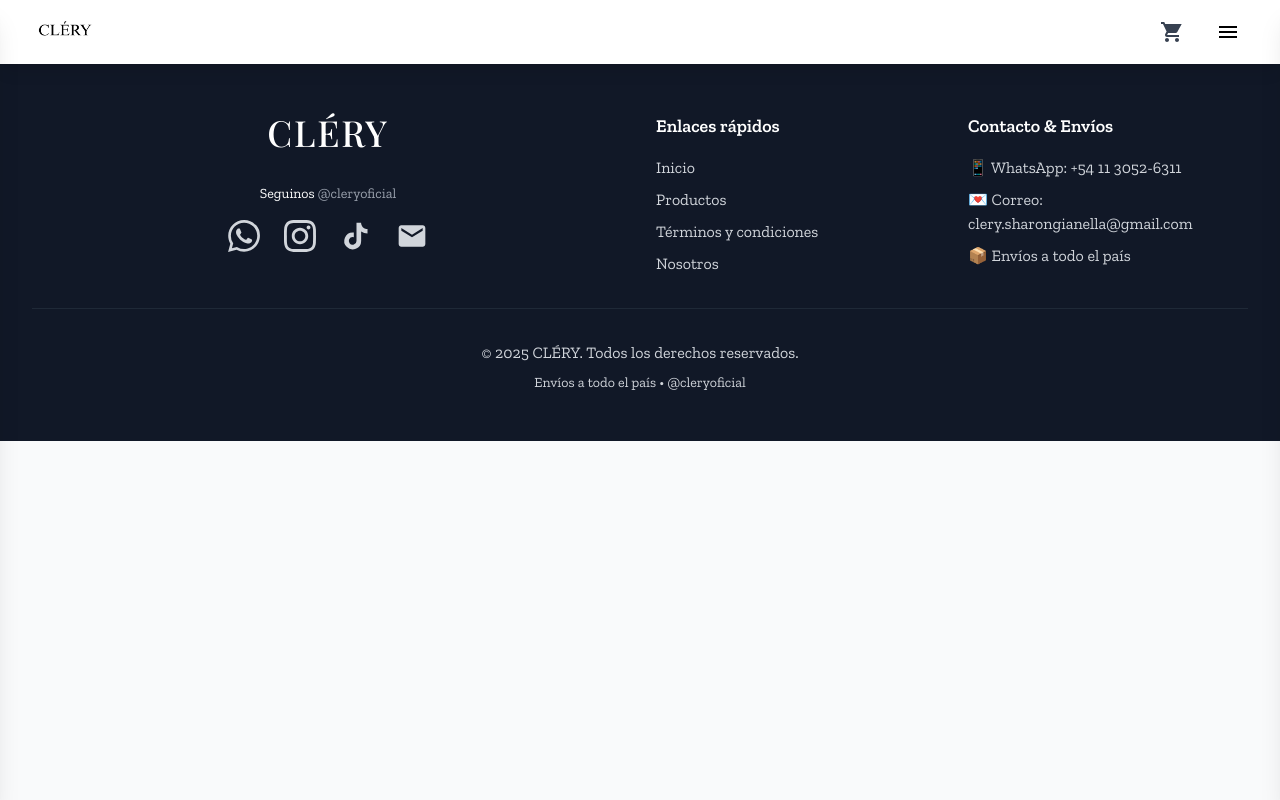
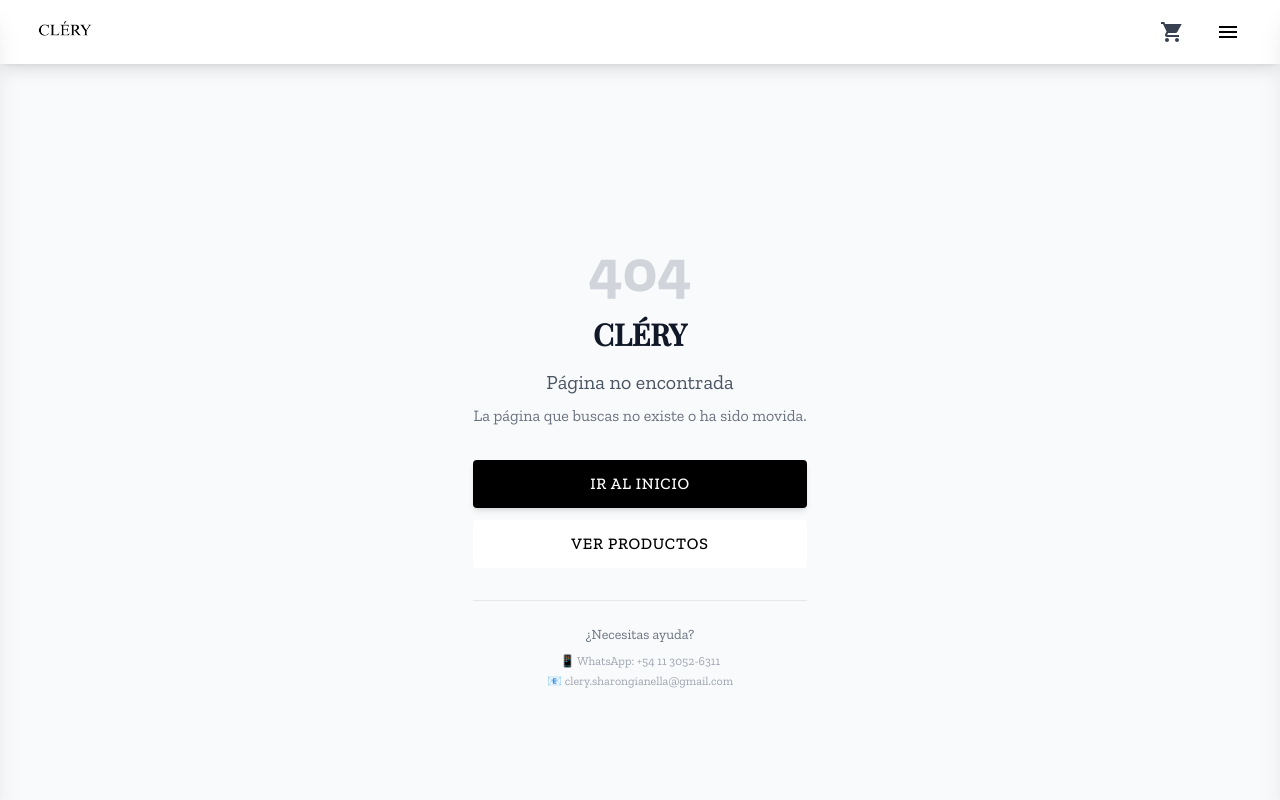
Before and after one commit to alenmonti/clery, a React (Vite) app: page / in a window 1280 px wide. Shown: the top 800 px of the page. Built offline with nearby package versions, Linux system fonts and the light colour scheme; the HTML template or start-up script is replaced by a standard one.

Commit message:
redirect

```diff
--- a/index.html
+++ b/index.html
@@ -7,6 +7,23 @@
     <meta name="description" content="CLÉRY - Moda. Entrega en San Miguel y José C. Paz. Horario de 9 a 20hs." />
     <meta name="keywords" content="ropa mujer, moda femenina, clery, san miguel, jose c paz, ropa argentina" />
     <title>CLÉRY - Moda | San Miguel y José C. Paz</title>
+
+    <!-- GitHub Pages SPA support -->
+    <script type="text/javascript">
+      // Single Page Apps for GitHub Pages
+      // MIT License
+      // https://github.com/rafgraph/spa-github-pages
+      (function(l) {
+        if (l.search[1] === '/' ) {
+          var decoded = l.search.slice(1).split('&').map(function(s) {
+            return s.replace(/~and~/g, '&')
+          }).join('?');
+          window.history.replaceState(null, null,
+              l.pathname.slice(0, -1) + decoded + l.hash
+          );
+        }
+      }(window.location))
+    </script>
   </head>
   <body>
     <div id="root"></div>
--- a/src/App.jsx
+++ b/src/App.jsx
@@ -8,6 +8,7 @@ import Products from "./pages/Products";
 import ProductDetail from "./pages/ProductDetail";
 import About from "./pages/About";
 import Terms from "./pages/Terms";
+import NotFound from "./pages/NotFound";
 
 function App() {
   return (
@@ -24,6 +25,8 @@ function App() {
                 <Route path="/clery/product/:id" element={<ProductDetail />} />
                 <Route path="/clery/about" element={<About />} />
                 <Route path="/clery/terms" element={<Terms />} />
+                {/* Ruta catch-all para 404 */}
+                <Route path="*" element={<NotFound />} />
               </Routes>
             </main>
             <Footer />
--- /dev/null
+++ b/src/pages/NotFound.jsx
@@ -0,0 +1,58 @@
+import { Link } from "react-router-dom";
+import { useEffect } from "react";
+
+export default function NotFound() {
+  useEffect(() => {
+    // Cambiar el título de la página
+    document.title = "CLÉRY - Página no encontrada";
+  }, []);
+
+  return (
+    <div className="min-h-screen bg-gray-50 flex flex-col items-center justify-center px-4">
+      <div className="text-center max-w-md mx-auto">
+        {/* Logo/Título */}
+        <h1 className="text-6xl font-bold text-gray-300 mb-4">404</h1>
+
+        <div className="mb-8">
+          <h2 className="text-3xl font-bold text-gray-900 mb-4 font-playfair">
+            CLÉRY
+          </h2>
+          <p className="text-xl text-gray-600 mb-2">
+            Página no encontrada
+          </p>
+          <p className="text-gray-500">
+            La página que buscas no existe o ha sido movida.
+          </p>
+        </div>
+
+        {/* Botones de navegación */}
+        <div className="space-y-3">
+          <Link
+            to="/clery"
+            className="w-full btn-primary inline-block"
+          >
+            Ir al inicio
+          </Link>
+
+          <Link
+            to="/clery/products"
+            className="w-full btn-secondary inline-block"
+          >
+            Ver productos
+          </Link>
+        </div>
+
+        {/* Información adicional */}
+        <div className="mt-8 pt-6 border-t border-gray-200">
+          <p className="text-sm text-gray-500 mb-2">
+            ¿Necesitas ayuda?
+          </p>
+          <div className="space-y-1 text-xs text-gray-400">
+            <p>📱 WhatsApp: +54 11 3052-6311</p>
+            <p>📧 clery.sharongianella@gmail.com</p>
+          </div>
+        </div>
+      </div>
+    </div>
+  );
+}
```
Also changed, not shown: public/404.html (added, +24 -0 lines).
